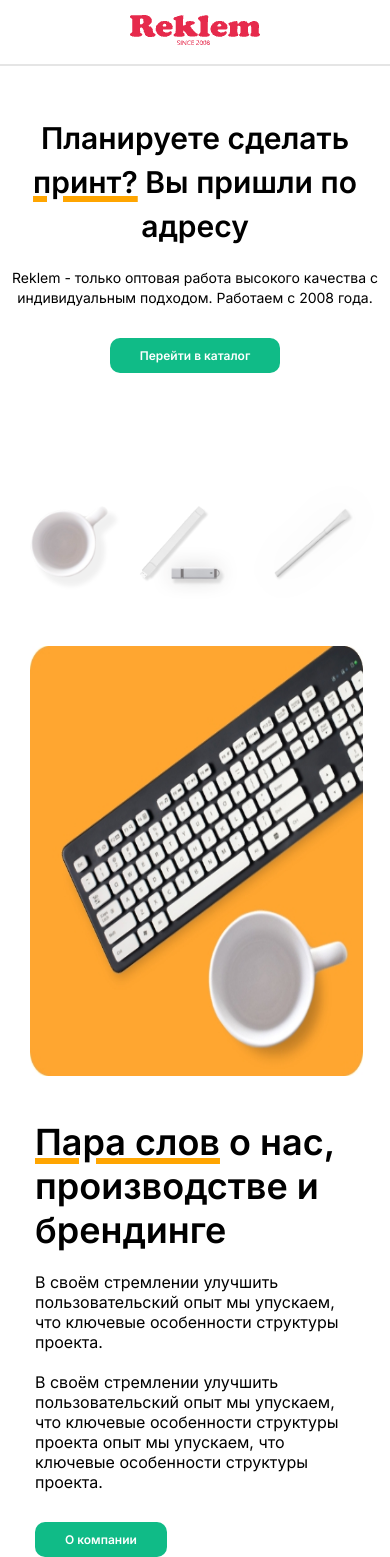
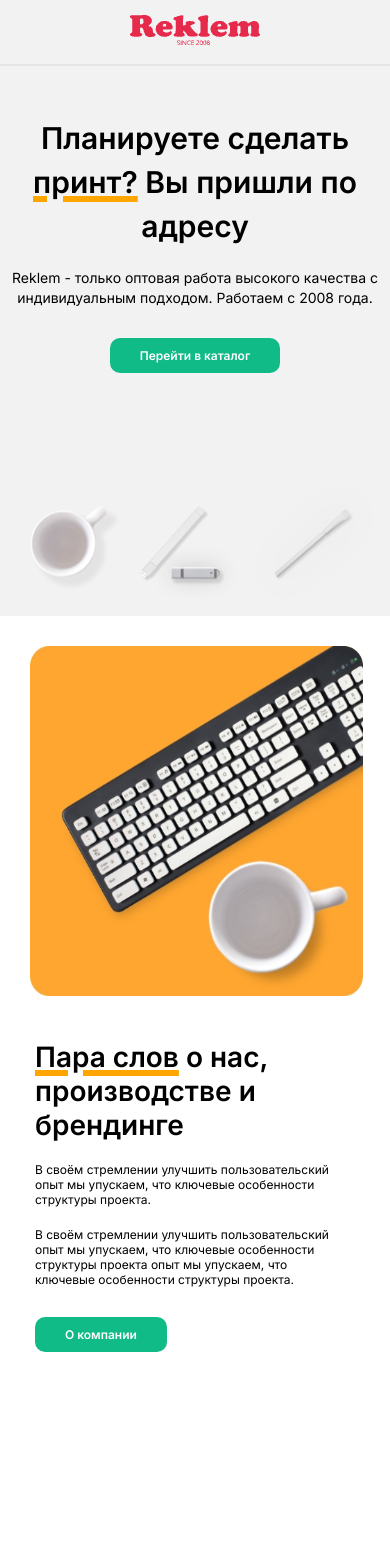
Before and after one commit to daniarmakyev/Reklem, a React (Create React App) app: page / in a window 390 px wide. After the commit the page ends 1352 px from the top, so only its background shows below. Built offline with nearby package versions, Linux system fonts and the light colour scheme.

Commit message:
updateAboutBlock

```diff
--- a/src/components/AboutBlock/aboutUs.css
+++ b/src/components/AboutBlock/aboutUs.css
@@ -69,8 +69,17 @@ margin-top: 40px;
         margin-left: 20px;
     }
 
+    .about-right img{
+        max-width: 350px;
+        max-height: 350px;
+    }
+
     .about-left p {
         max-width: 100%;
         margin-top: 20px;
+        font-size: 12px;
         }
+    .about-left h2 {
+        font-size: 28px;
+    }
 }
--- a/src/components/GoToDire/go-to-dire.css
+++ b/src/components/GoToDire/go-to-dire.css
@@ -13,6 +13,9 @@
     line-height: 44px;
 }
 
+.go-to-dire {
+    background-color: #f2f2f2;
+}
 
 .go-to-dire h1 span {
     text-decoration: underline 6px solid orange;
--- a/src/components/Header/header.css
+++ b/src/components/Header/header.css
@@ -7,6 +7,10 @@
 .logo {
     display: inline-block;
     margin:  20px 0 18px 0;
+}
+
+.header {
+    background-color: #f2f2f2;
 }
 
 .menu {
```
Also changed, not shown: src/components/MiniInfo/MiniInfo.jsx (added, +11 -0 lines), src/components/MiniInfo/mini-info.css (added).
